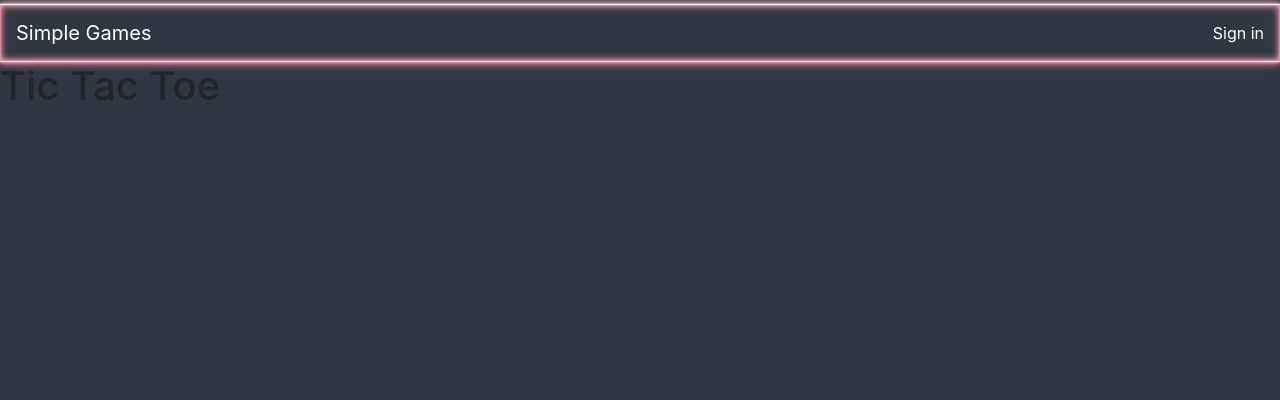
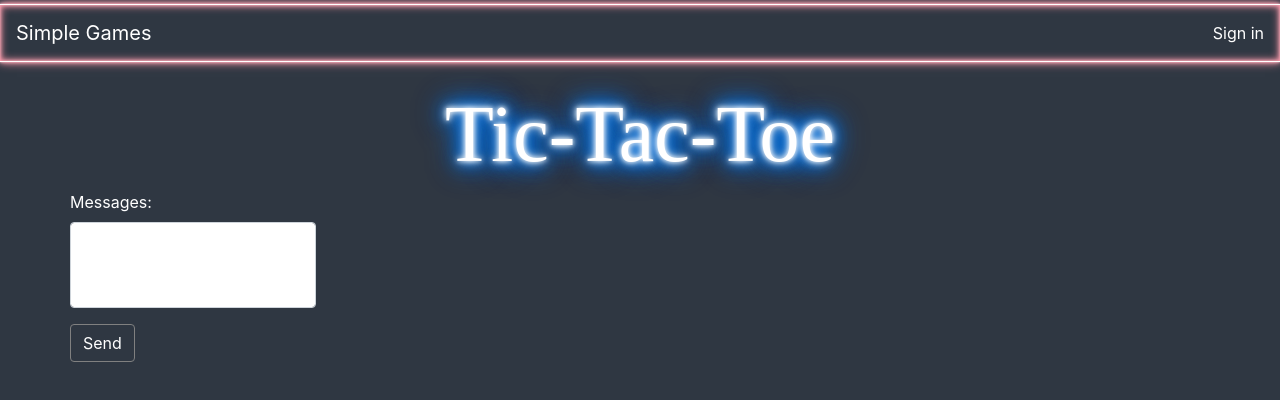
Before and after one commit to drospond/simple-games, a React (Create React App) app in the folder client/: page /TicTacToe in a window 1280 px wide. Shown: the top 400 px of the page. Built offline with nearby package versions, Linux system fonts and the light colour scheme; no server answers; a web font is replaced by a local one.

Commit message:
chat emits message to server succesfully

```diff
--- /dev/null
+++ b/client/src/Components/GameChat/GameChat.jsx
@@ -0,0 +1,50 @@
+import React, { useState } from "react";
+import { useSelector } from "react-redux";
+import "./GameChat.scss";
+import { useEffect } from "react";
+const io = require("socket.io-client");
+const ENDPOINT = "http://localhost:3001/";
+
+const GameChat = () => {
+  let socket;
+  const [message, setMessage] = useState("");
+  const room = useSelector((state) => state.roomCode);
+  useEffect(() => {
+    socket = io(ENDPOINT);
+    socket.on("chat message", function (msg) {
+        console.log("Message: ", msg);
+      });
+  });
+
+  const handleInputChange = (event) => {
+    const { value } = event.target;
+    setMessage(value);
+  };
+
+  const handleSubmit = (event) => {
+    event.preventDefault();
+    console.log(message);
+    socket.emit("chat message", {
+      msg: message,
+      room: room,
+    });
+    setMessage("");
+  };
+
+  return (
+    <form onSubmit={(event) => handleSubmit(event)}>
+      <div class="form-group">
+        <label for="chat-box">Messages:</label>
+        <textarea
+          class="form-control"
+          id="chat-box"
+          rows="3"
+          onChange={(event) => handleInputChange(event)}
+        ></textarea>
+      </div>
+      <button className="btn">Send</button>
+    </form>
+  );
+};
+
+export default GameChat;
--- /dev/null
+++ b/client/src/Components/GameChat/GameChat.scss
@@ -0,0 +1,3 @@
+textarea {
+    resize: none;
+}
--- a/client/src/Containers/TicTacToe/TicTacToe.jsx
+++ b/client/src/Containers/TicTacToe/TicTacToe.jsx
@@ -1,13 +1,19 @@
-import React, { Component } from 'react';
+import React, { Component } from "react";
+import GameChat from "../../Components/GameChat/GameChat";
 
 class TicTacToe extends Component {
-    render() {
-        return (
-            <div>
-                <h1>Tic Tac Toe</h1>
-            </div>
-        );
-    }
+  render() {
+    return (
+      <div className="container">
+        <div className="row title-row">
+          <h1 className="title">Tic-Tac-Toe</h1>
+        </div>
+        <div className="row">
+          <GameChat/>
+        </div>
+      </div>
+    );
+  }
 }
 
 export default TicTacToe;
```
Also changed, not shown: 1 other file (tests, documents, lock files or other folders).
